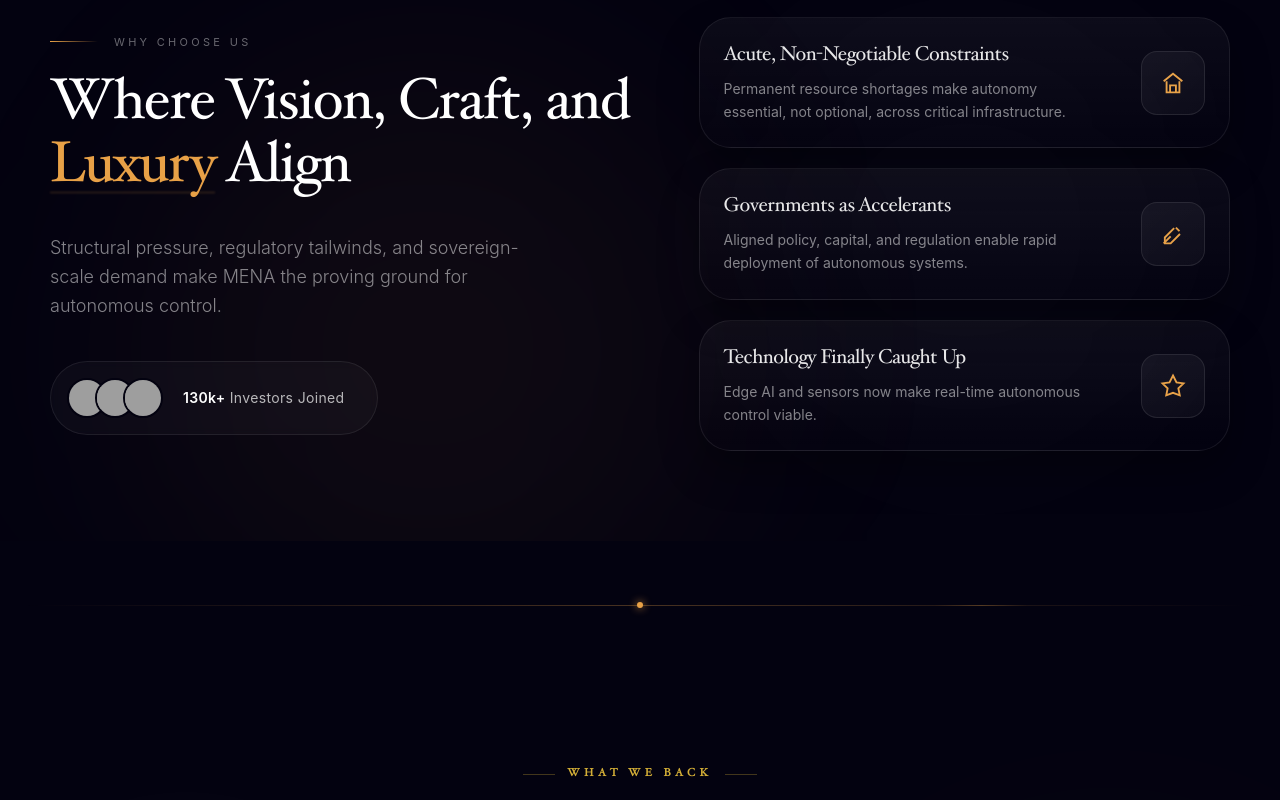
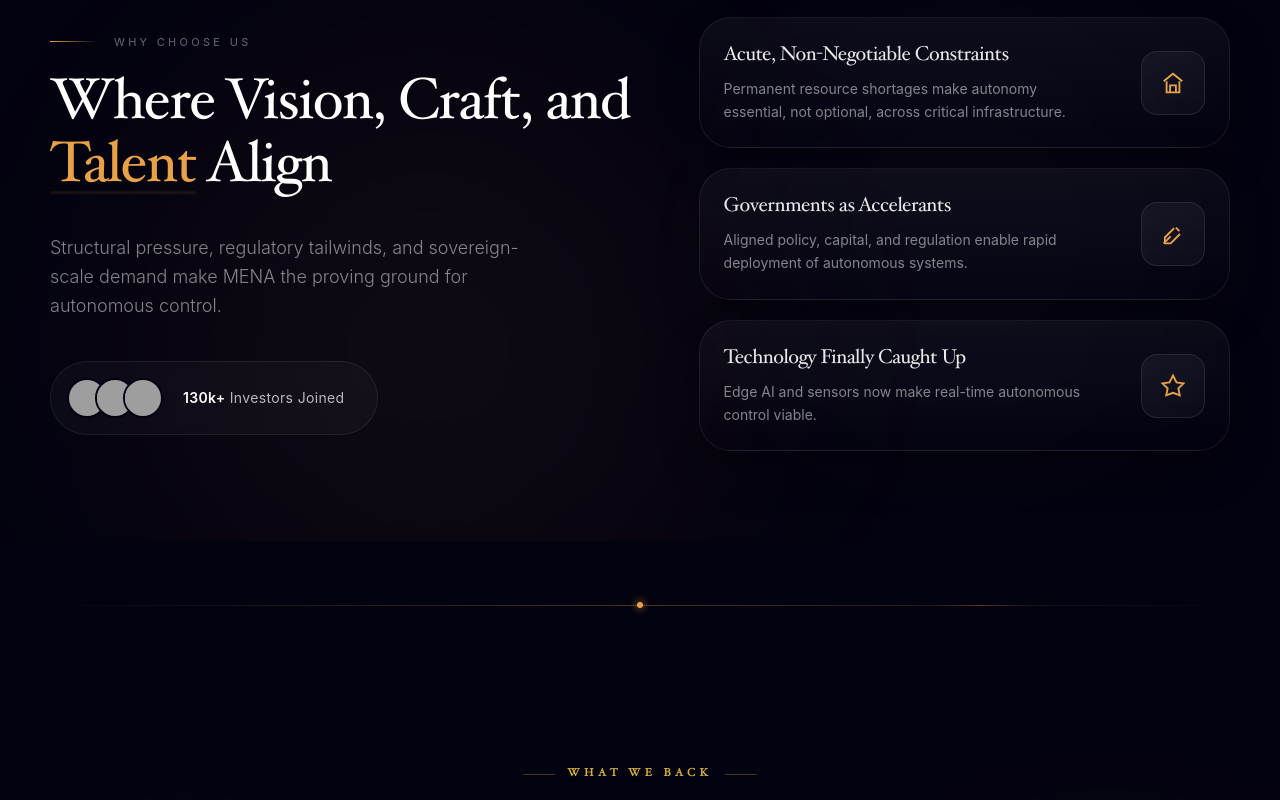
Before and after one commit to DinurakshanRavichandran/yvl-capital, a React (Vite) app in the folder app/: page / in a window 1280 px wide. Shown: the part 1980-2780 px from the top of the page. Built offline with nearby package versions, Linux system fonts and the light colour scheme; grey boxes are pictures that could not be loaded.

Commit message:
Small change

```diff
--- a/app/src/App.jsx
+++ b/app/src/App.jsx
@@ -1,6 +1,8 @@
 import React from "react";
 import { BrowserRouter as Router, Routes, Route } from "react-router-dom";
 
+import Header from "./components/header";
+import Footer from "./components/footer";
 import HomePage from "./pages/homepage";
 import TeamPage from "./pages/team";
 import AboutPage from "./pages/about";
@@ -12,6 +14,9 @@ import ContactPage from "./pages/contactpage";
 function App() {
   return (
     <Router>
+      {/* The Header is outside Routes so it stays visible on every page */}
+      <Header />
+
       <Routes>
         <Route path="/" element={<HomePage />} />
         <Route path="/team" element={<TeamPage />} />
@@ -19,8 +24,11 @@ function App() {
         <Route path="/studio" element={<StudioPage />} />
         <Route path="/thesis" element={<ThesisPage />} />
         <Route path="/allocation" element={<AllocationPage />} />
-         <Route path="/contact" element={<ContactPage />} />
+        <Route path="/contact" element={<ContactPage />} />
       </Routes>
+
+      {/* The Footer is outside Routes so it appears at the bottom of every page */}
+      <Footer />
     </Router>
   );
 }
--- a/app/src/components/whyus.jsx
+++ b/app/src/components/whyus.jsx
@@ -208,7 +208,7 @@ export default function WhySection() {
           <h2 className="mb-8 text-[clamp(40px,4.5vw,64px)] font-medium leading-[1.1] tracking-tight">
             Where Vision, Craft, and{" "}
             <span className="text-[#E8A147] relative inline-block">
-              Luxury
+              Talent
               <span className="absolute bottom-2 left-0 w-full h-[1px] bg-[#E8A147]/30 blur-[1px]" />
             </span>{" "}
             Align
--- a/app/src/pages/contactpage.jsx
+++ b/app/src/pages/contactpage.jsx
@@ -1,12 +1,10 @@
 import React, { useEffect } from "react";
 // Import the components we built
-import Header from "../components/header";
 import ContactHero from "../components/contact-hero";
 import ContactThesis from "../components/contact-eternalSector";
 import ContactOperation from "../components/contact-operation";
 import ContactGlobal from "../components/contact-globalaccess";  // The Footprint section
 import ContactCTA from "../components/contact-cta";
-import Footer from "../components/footer";
 
 const Contact = () => {
   // Optional: Scroll to top on mount to ensure the user starts at the Hero
@@ -15,12 +13,7 @@ const Contact = () => {
   }, []);
 
   return (
-    <>
-      {/* 0. GLOBAL NAVIGATION: Fixed or Absolute depending on your component header.jsx */}
-      <Header />
-
     <main className="bg-[#030210] text-white min-h-screen selection:bg-[#E8A147]/30">
-
       {/* 1. HERO SECTION: The "Sovereign Control" entry point */}
       <ContactHero />
 
@@ -35,12 +28,7 @@ const Contact = () => {
 
       {/* 5. DUAL-TRACK CTA: The split entry for LPs and Founders */}
       <ContactCTA />
-
-        {/* 6. INSTITUTIONAL FOOTER */}
-        <Footer />
-
     </main>
-    </>
   );
 };
 
--- a/app/src/pages/homepage.jsx
+++ b/app/src/pages/homepage.jsx
@@ -1,5 +1,4 @@
 import React from "react";
-import Header from "../components/header";
 import HeroSection from "../components/hero";
 import AboutUs from "../components/aboutus";
 import WhyUs from "../components/whyus";
@@ -8,7 +7,6 @@ import HowWeInvest from "../components/howWeInvest";
 import CapitalSnapshot from "../components/capitalSnapshot";
 import TeamSection from "../components/team";
 import PartnerWithYVLCapital from "../components/cta";
-import Footer from "../components/footer";
 
 // This replaces the empty gaps with an active gold animation
 const SectionDivider = ({ animate = false }) => (
@@ -31,8 +29,6 @@ const HomePage = () => {
       <div className="fixed inset-0 pointer-events-none z-0">
         <div className="absolute top-0 left-1/4 w-[500px] h-[500px] bg-[#E8A147]/05 blur-[120px] rounded-full" />
       </div>
-
-      <Header className="z-50" />
 
       <div className="relative z-10 flex flex-col">
         {/* HERO: Reduced bottom padding */}
@@ -79,12 +75,10 @@ const HomePage = () => {
 
         <SectionDivider animate={true} />
 
-        {/* CTA SECTION: Tighter transition to Footer */}
+        {/* CTA SECTION: Tighter transition to bottom */}
         <section id="contact" className="pt-20 pb-10">
            <PartnerWithYVLCapital />
         </section>
-
-        <Footer />
       </div>
 
       {/* Animation for the gold line scan effect */}
--- a/app/src/pages/team.jsx
+++ b/app/src/pages/team.jsx
@@ -1,20 +1,15 @@
 import React from "react";
-import Header from "../components/header";
 import TeamHero from "../components/teamhero";
 import TeamMember from "../components/team-members";
 import OperatingDNA from "../components/team-operatingdna";
 import GlobalFootprint from "../components/team-globalfootprint";
 import TeamCTA from "../components/team-cta";
-import Footer from "../components/footer";
 
 const Team = () => {
   return (
     <main className="bg-[#030210] text-white min-h-screen flex flex-col">
-      {/* Navigation */}
-      <Header />
-
       {/* Main Content Area */}
-      {/* pt-20 or pt-24 ensures the Hero content starts below the fixed Header */}
+      {/* pt-20 ensures the Hero content starts below the global fixed Header in App.jsx */}
       <div className="flex-grow pt-20">
         {/* Hero / Positioning */}
         <TeamHero />
@@ -31,9 +26,6 @@ const Team = () => {
         {/* CTA */}
         <TeamCTA />
       </div>
-
-      {/* Footer */}
-      <Footer />
     </main>
   );
 };
```
Lines whose indentation alone changed are shown as unchanged.
